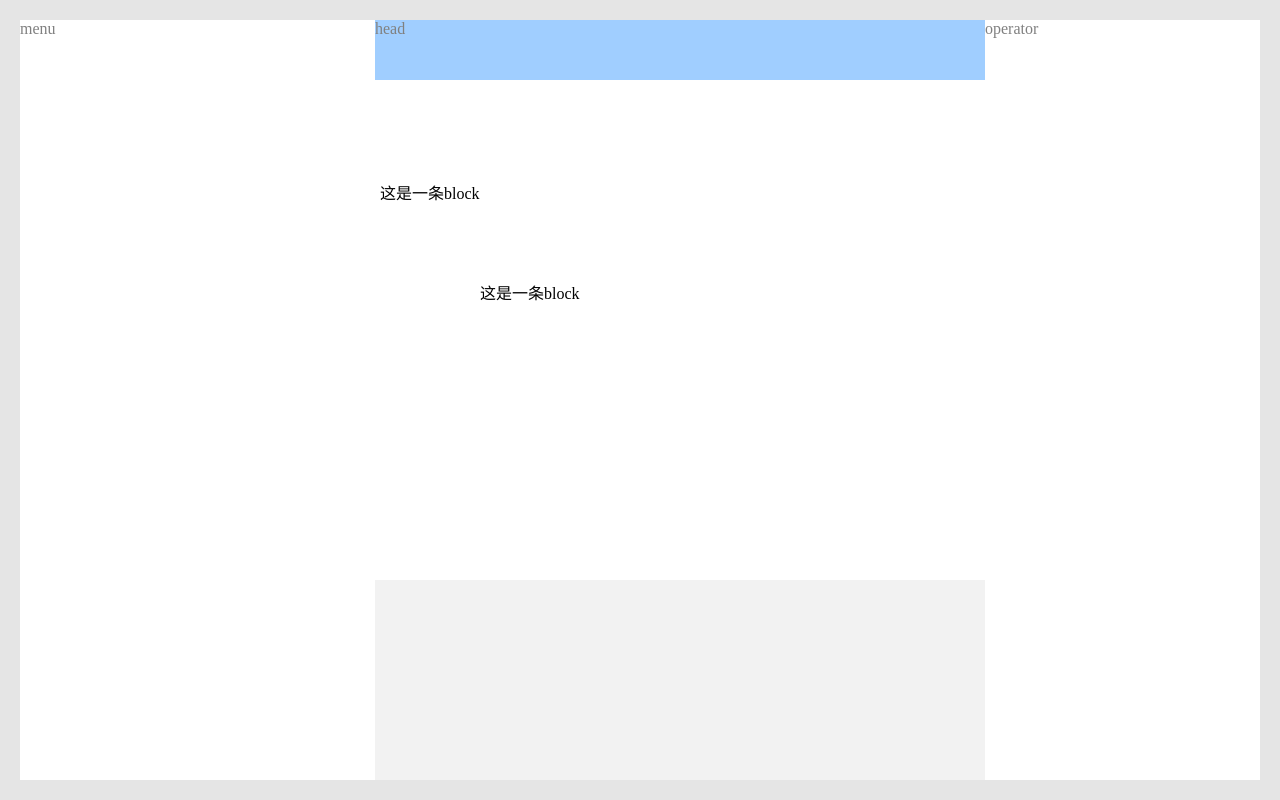
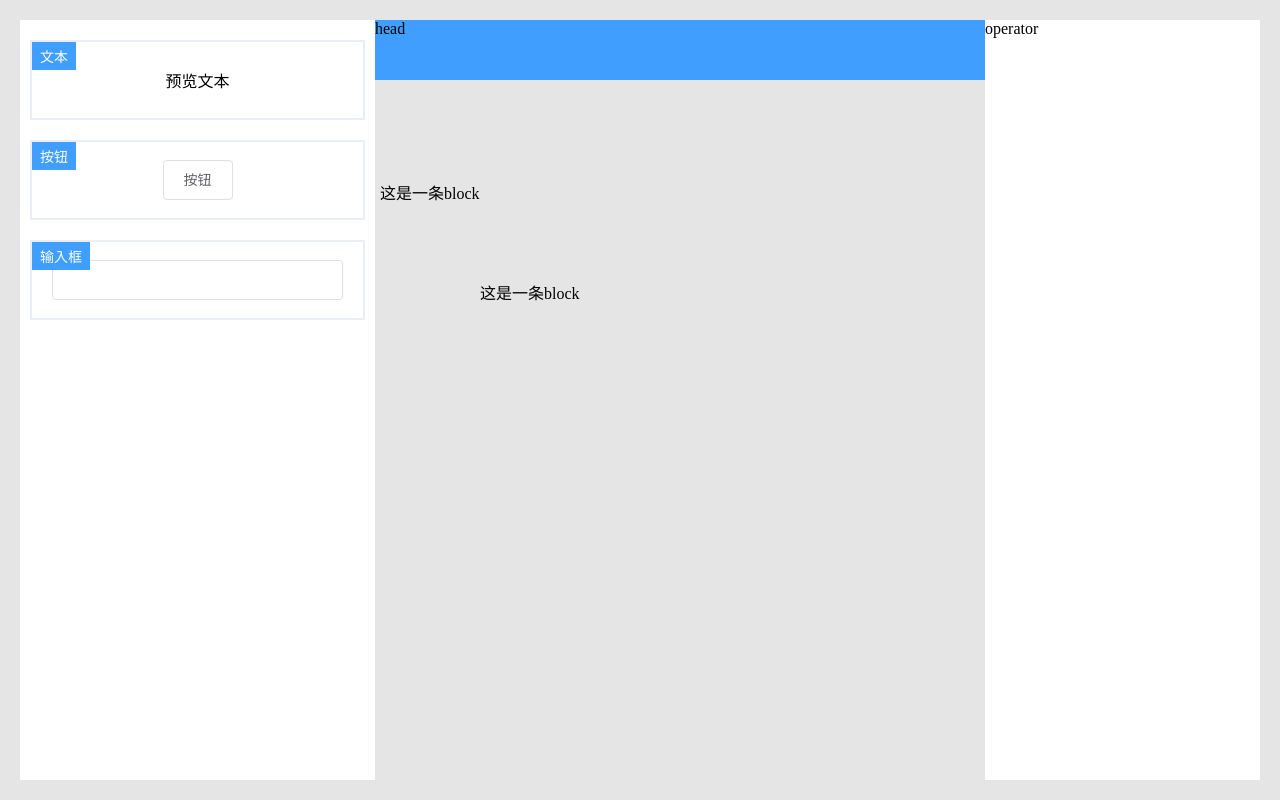
Before and after one commit to Miller-Wang/component-visualEditor, a Vue app in the folder demo-visual-editor/: page / in a window 1280 px wide. Built offline with nearby package versions, Linux system fonts and the light colour scheme.

Commit message:
左侧组件菜单

```diff
--- a/demo-visual-editor/package.json
+++ b/demo-visual-editor/package.json
@@ -9,6 +9,7 @@
   },
   "dependencies": {
     "core-js": "^3.6.5",
+    "element-plus": "^1.0.2-beta.28",
     "vue": "^3.0.0",
     "vue-router": "^4.0.0-0"
   },
@@ -42,7 +43,7 @@
       "ecmaVersion": 2020
     },
     "rules": {
-      "no-debugger":"off",
+      "no-debugger": "off",
       "no-unused-vars": "off",
       "no-unused-expressions": "off"
     }
--- a/demo-visual-editor/src/App.vue
+++ b/demo-visual-editor/src/App.vue
@@ -1,18 +1,20 @@
 <template>
   <div class="app">
-    <visual-editor v-model="jsonData" />
+    <visual-editor v-model="jsonData" :config="visualConfig" />
   </div>
 </template>
 <script lang="ts">
 import { defineComponent } from "vue";
 import { VisualEditor } from "../src/packages/visual-editor";
 // import { TestUseModel } from "../src/packages/utils/useModel";
+import visualConfig from "./packages/visual.config";
 
 export default defineComponent({
   name: "App",
   components: { VisualEditor },
   data() {
     return {
+      visualConfig,
       jsonData: {
         container: {
           height: 500,
--- a/demo-visual-editor/src/main.ts
+++ b/demo-visual-editor/src/main.ts
@@ -1,4 +1,8 @@
 import { createApp } from "vue";
 import App from "./App.vue";
+import ElementPlus from "element-plus";
+import "element-plus/lib/theme-chalk/index.css";
 
-createApp(App).mount("#app");
+const app = createApp(App);
+app.use(ElementPlus);
+app.mount("#app");
--- a/demo-visual-editor/src/packages/visual-editor.scss
+++ b/demo-visual-editor/src/packages/visual-editor.scss
@@ -33,6 +33,43 @@ $primary: #409eff;
     left: 0;
     bottom: 0;
     background-color: white;
+    .menu-item {
+      position: relative;
+      text-align: center;
+      width: calc(100% - 20px);
+      margin-left: 10px;
+      border: 2px solid $ibl;
+      margin-top: 20px;
+      min-height: 80px;
+      display: flex;
+      align-items: center;
+      justify-content: center;
+      padding: 10px 20px;
+      box-sizing: border-box;
+      &::after {
+        position: absolute;
+        top: 0;
+        left: 0;
+        right: 0;
+        bottom: 0;
+        z-index: 2;
+        content: "";
+      }
+      &:hover {
+        border-color: $primary;
+        cursor: move;
+      }
+      &-label {
+        position: absolute;
+        top: 0;
+        left: 0;
+        background-color: $primary;
+        color: white;
+        padding: 4px 8px;
+        z-index: 1;
+        font-size: 14px;
+      }
+    }
   }
   & > .head {
     position: absolute;
@@ -59,7 +96,7 @@ $primary: #409eff;
     background-color: rgba($color: white, $alpha: 0.5);
     height: 100%;
     position: relative;
-    z-index: 1;
+    z-index: -1;
     .content {
       height: 100%;
       width: 100%;
--- a/demo-visual-editor/src/packages/visual-editor.tsx
+++ b/demo-visual-editor/src/packages/visual-editor.tsx
@@ -2,12 +2,20 @@ import { computed, defineComponent, PropType } from "vue";
 import { useModel } from "./utils/useModel";
 import { VisualEditorBlock } from "./visual-editor-block";
 import "./visual-editor.scss";
-import { VisualEditorModelValue } from "./visual-editor.utils";
+import {
+  VisualEditorConfig,
+  VisualEditorModelValue,
+} from "./visual-editor.utils";
 
 export const VisualEditor = defineComponent({
   props: {
     modelValue: {
       type: Object as PropType<VisualEditorModelValue>,
+      require: true,
+    },
+    config: {
+      type: Object as PropType<VisualEditorConfig>,
+      require: true,
     },
   },
   emits: {
@@ -23,9 +31,17 @@ export const VisualEditor = defineComponent({
       height: `${props.modelValue?.container.height}px`,
     }));
     console.log("dataModel", dataModel);
+    console.log(props.config);
     return () => (
       <div class="visual-editor">
-        <div class="menu">menu</div>
+        <div class="menu">
+          {props.config?.componentList.map((component) => (
+            <div class="menu-item">
+              <span class="menu-item-label">{component.label}</span>
+              {component.preview()}
+            </div>
+          ))}
+        </div>
         <div class="head">head</div>
         <div class="operator">operator</div>
         <div class="body">
--- a/demo-visual-editor/src/packages/visual-editor.utils.ts
+++ b/demo-visual-editor/src/packages/visual-editor.utils.ts
@@ -10,3 +10,28 @@ export interface VisualEditorModelValue {
   };
   blocks: VisualEditorBlockData[];
 }
+
+export interface VisualEditorComponent {
+  key: string;
+  label: string;
+  preview: () => JSX.Element;
+  render: () => JSX.Element;
+}
+
+export function createVisualEditorConfig() {
+  const componentList: VisualEditorComponent[] = [];
+  const componentMap: Record<string, VisualEditorComponent> = {};
+
+  return {
+    componentList,
+    componentMap,
+    registry: (key: string, component: Omit<VisualEditorComponent, "key">) => {
+      const comp = { ...component, key };
+      componentList.push(comp);
+      componentMap[key] = comp;
+    },
+  };
+}
+
+// 配置类型
+export type VisualEditorConfig = ReturnType<typeof createVisualEditorConfig>;
--- /dev/null
+++ b/demo-visual-editor/src/packages/visual.config.tsx
@@ -0,0 +1,24 @@
+import { createVisualEditorConfig } from "./visual-editor.utils";
+import { ElButton, ElInput } from "element-plus";
+
+const visualConfig = createVisualEditorConfig();
+
+visualConfig.registry("text", {
+  label: "文本",
+  preview: () => "预览文本",
+  render: () => "渲染文本",
+});
+
+visualConfig.registry("button", {
+  label: "按钮",
+  preview: () => <ElButton>按钮</ElButton>,
+  render: () => <ElButton>渲染按钮</ElButton>,
+});
+
+visualConfig.registry("input", {
+  label: "输入框",
+  preview: () => <ElInput />,
+  render: () => <ElInput />,
+});
+
+export default visualConfig;
```
